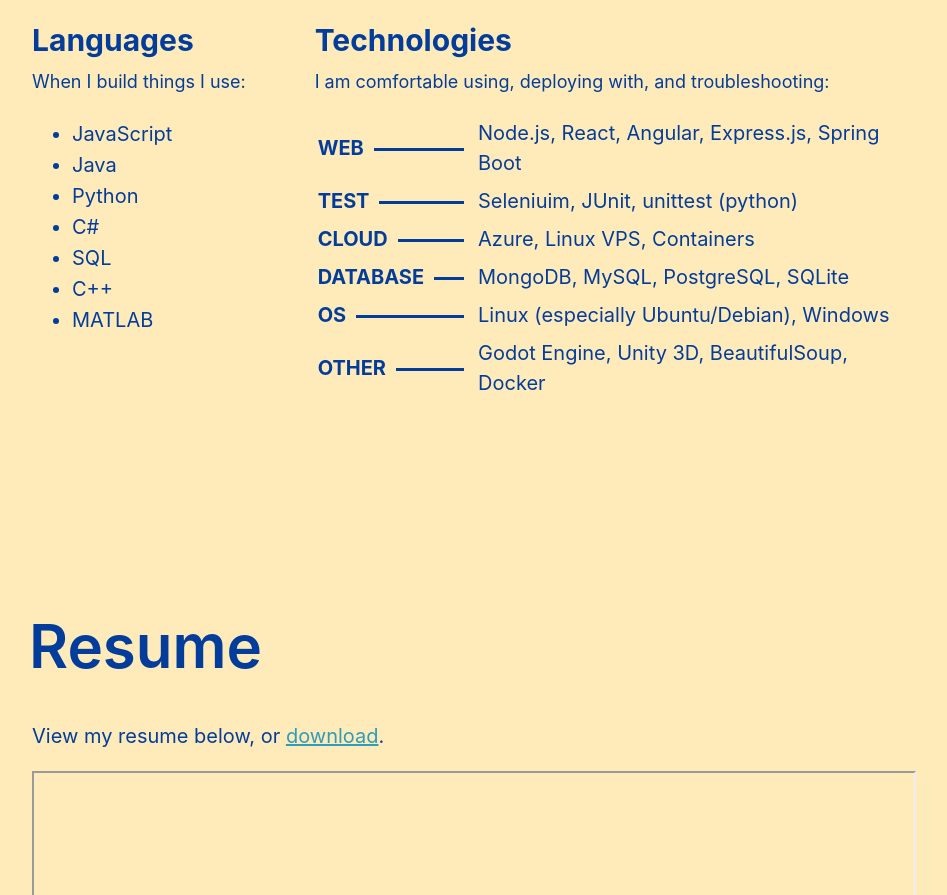
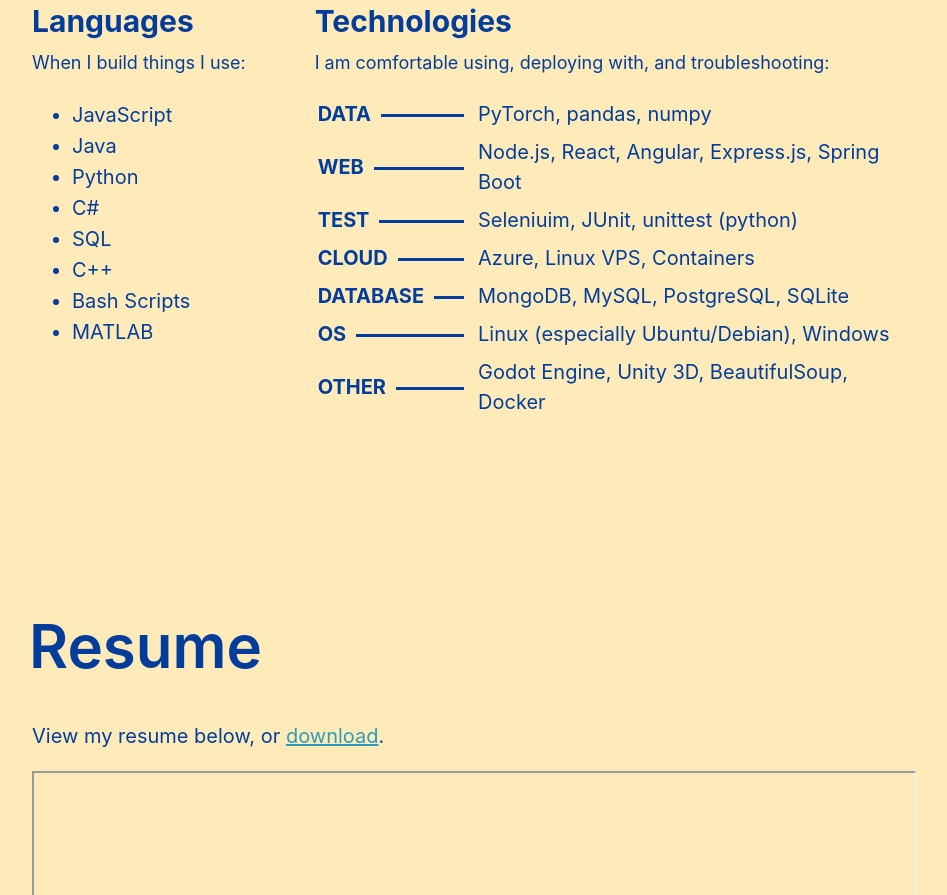
Before and after one commit to rocmalone/alexconger.dev, a React (Vite) app: page / in a window 1280 px wide. Shown: the part 2079-2974 px from the top of the page, without its empty margins (168-1115 px from the left). Built offline with nearby package versions, Linux system fonts and the light colour scheme.

Commit message:
Add data skills

```diff
--- a/src/App.jsx
+++ b/src/App.jsx
@@ -165,6 +165,7 @@
                 className="mail-icon"
                 href="mailto:aconger00@gmail.com"
                 target="_blank"
+                rel="noreferrer"
               >
                 <svg
                   xmlns="http://www.w3.org/2000/svg"
@@ -259,7 +260,7 @@
               tech: "C++, Arduino UNO (ATMEGA328P)",
               features: [
                 "Dynamic response to thermal sensors",
-                "Modulate fuel and active cooling",
+                "Machine Learning optimized fuel-flow",
                 "Fault detection & operational validation to prevent thermal runaway",
                 "Adapter design pattern",
               ],
@@ -282,6 +283,7 @@
               <li>C#</li>
               <li>SQL</li>
               <li>C++</li>
+              <li>Bash Scripts</li>
               <li>MATLAB</li>
             </ul>
           </div>
@@ -297,6 +299,15 @@
             </div>
             <table border="0">
               <tbody>
+                <tr>
+                  <td>
+                    <div className="title">
+                      <b>DATA</b>
+                      <div className="bar"></div>
+                    </div>
+                  </td>
+                  <td>PyTorch, pandas, numpy</td>
+                </tr>
                 <tr>
                   <td>
                     <div className="title">
```
